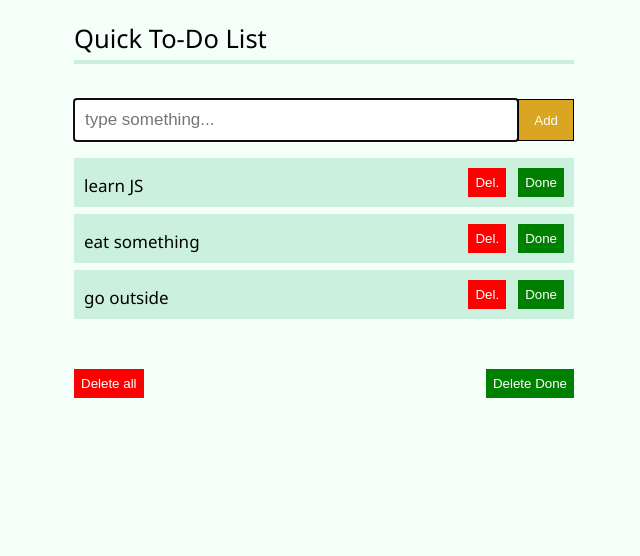
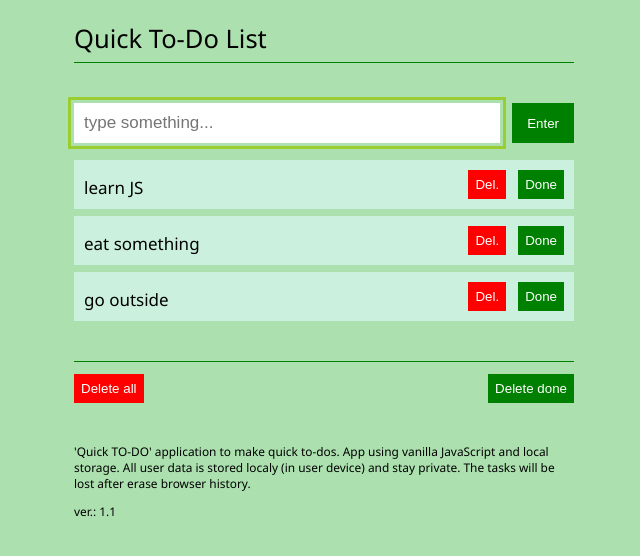
Before and after one commit to adamgie402/todo1, a plain HTML site: page index.html in a window 1280 px wide. Shown: the whole page, without its empty margins (316-956 px from the left). Drawn offline with Linux system fonts and the light colour scheme.

Commit message:
css improvements

```diff
--- a/index.html
+++ b/index.html
@@ -4,9 +4,12 @@
     <meta charset="UTF-8">
     <meta http-equiv="X-UA-Compatible" content="IE=edge">
     <meta name="viewport" content="width=device-width, initial-scale=1.0">
-    <link rel="stylesheet" href="style.css?ver=2128">
-    <script src="script.js?ver=2128" defer></script>
-    <title>todo</title>
+    <meta name="author" content="AdamGie402">
+    <meta name="description" content="'Quick TO-DO' application to make quick to-dos. App using vanilla JavaScript and local storage.">
+    <meta name="keywords" content="app, todo app, to-do, list, guick, notes, html, css, js, vanilla javascript, vanilla js">
+    <link rel="stylesheet" href="style.css?ver=1_1">
+    <script src="script.js?ver=1_1" defer></script>
+    <title>Quick TO-DO app</title>
     <!-- web browser cache  -->
     <meta http-equiv="Cache-Control" content="no-cache, no-store, must-revalidate">
     <meta http-equiv="Pragma" content="no-cache">
@@ -18,13 +21,17 @@
             <h1>Quick To-Do List</h1>
             <form>
                 <input id="inputTodo" type="text" placeholder="type something...">
-                <button id="addBtn" class="addBtn">Add</button>
+                <button id="addBtn" class="addBtn">Enter</button>
             </form>
             <ul id="todos"></ul>
         </section>
         <section id="operationBtns">
             <button id="delAllBtn" class="delBtn">Delete all</button>
-            <button id="delDoneBtn" class="doneBtn">Delete Done</button>
+            <button id="delDoneBtn" class="doneBtn">Delete done</button>
+        </section>
+        <section id="footer">
+            <p>'Quick TO-DO' application to make quick to-dos. App using vanilla JavaScript and local storage. All user data is stored localy (in user device) and stay private. The tasks will be lost after erase browser history.</p>
+            <p>ver.: 1.1</p>
         </section>
     </body>
     </html>
--- a/style.css
+++ b/style.css
@@ -1,18 +1,27 @@
 
 body {
-    background-color:mintcream;
+    background-color: #ACE1AF;
+    /* background-color: #D0F0C0; */
     font-family: 'Segoe UI', Tahoma, Geneva, Verdana, sans-serif;
     font-size: 17px;
 }
+
+:focus {
+    /* outline: none; */
+    outline-color: yellowgreen;
+    outline-style: solid;
+    outline-offset: 3px;
+    outline-width: 3px;;
+  }
 
 h1, h2, h3 {
     font-weight: 100;
 }
 h1::after {
-    margin: 5px 0 35px 0;
+    margin: 7px 0 40px 0;
     display: block;
     content: "";
-    border: 2px solid rgb(203, 241, 222);
+    border-top: 1px solid green;
 }
 
 section {
@@ -27,14 +36,16 @@ section {
     flex-grow: 2;
     font-size: 1em;
     padding: 10px;
-    border: 1px solid black;
-    border-right: none;
+    border: 0px solid black;
+}
+
+#todo form input:focus {
+    border: 0px solid black;
 
 }
 
 #todos {
     padding-left: 0;
-    margin-bottom: 50px;
 }
 #todos li {
     list-style-type: none;
@@ -42,6 +53,7 @@ section {
     margin-bottom: 7px;
     background-color: rgb(203, 241, 222);
     display: flex;
+    /* border-bottom: 1px solid black; */
 }
 #todos li span {
     flex-grow: 1;
@@ -59,9 +71,11 @@ section {
 .addBtn {
     color: white;
     background-color: goldenrod;
-    border: 1px solid black;
+    background-color: green;
+    border: 0px solid black;
+    border: none;
     padding: 7px 15px;
-
+    margin-left: 12px;
 }
 
 .delBtn {
@@ -83,7 +97,15 @@ section {
 }
 
 #operationBtns {
+    margin-top: 40px;
     display: flex;
     justify-content: space-between;
+    border-top: 1px solid green;
+    padding-top: 12px;
+}
 
+#footer {
+    text-align: left;
+    margin-top: 40px;;
+    font-size: 0.7em;
 }
```
